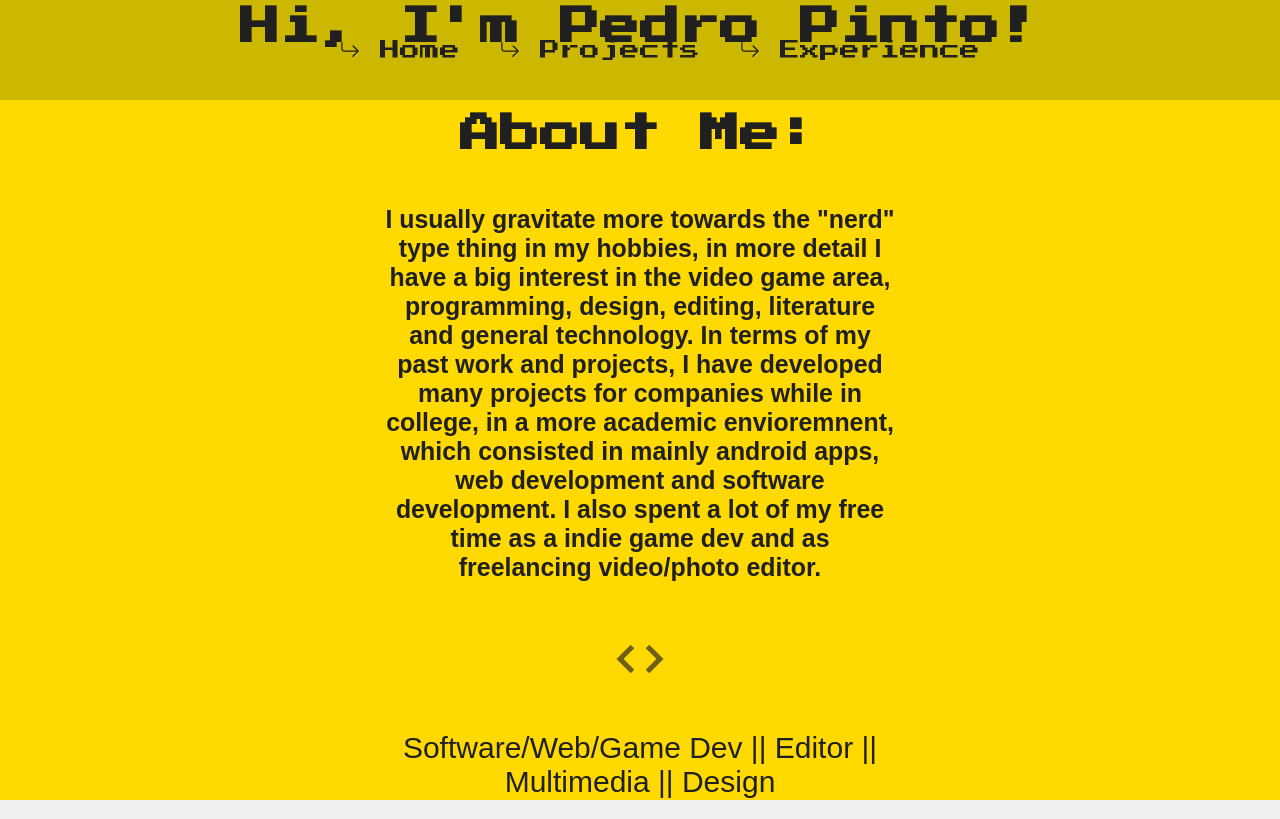
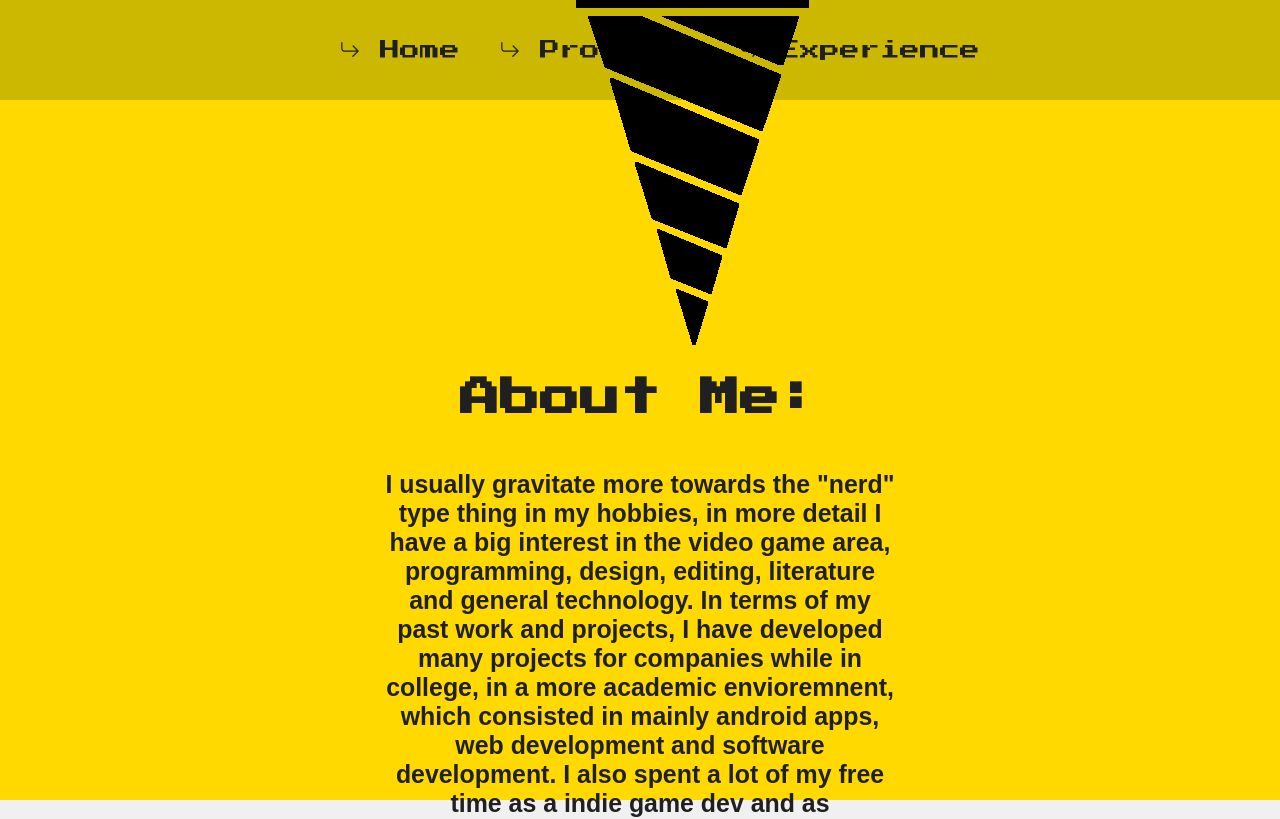
Before and after one commit to HidekiTheDm/hidekithedm.github.io, a React (Create React App) app: page / in a window 1280 px wide. Shown: the top 819 px of the page. Built offline with nearby package versions, Linux system fonts and the light colour scheme.

Commit message:
spacer added

```diff
--- a/src/pages/Home.js
+++ b/src/pages/Home.js
@@ -12,6 +12,7 @@ import{BiGame} from 'react-icons/bi';
 import{BsArrowBarRight} from 'react-icons/bs';
 import{BsArrowBarLeft} from 'react-icons/bs';
 import soulsguy from '../assets/TalkToMe.png';
+import drillspacer from '../assets/Drill.png';
 
 function Home() {
   return (
@@ -19,6 +20,9 @@ function Home() {
     <div className="home">
       <div className="about">
         <h2> Hi, I'm Pedro Pinto!</h2>
+        <div className="drillimg">
+        <img src={drillspacer}></img>
+        </div>
         <div className="prompt">
         <h2> About Me:</h2>
         <h5>
--- a/src/styles/Home.css
+++ b/src/styles/Home.css
@@ -60,6 +60,11 @@
   flex-direction: column;
   float: right;
 }
+.drillimg {
+  width: 10%;
+  display: flex;
+  justify-content: space-between;
+}
 
 .skills h1 {
   color: #202020;
```
Also changed, not shown: src/assets/Drill.png (added).
